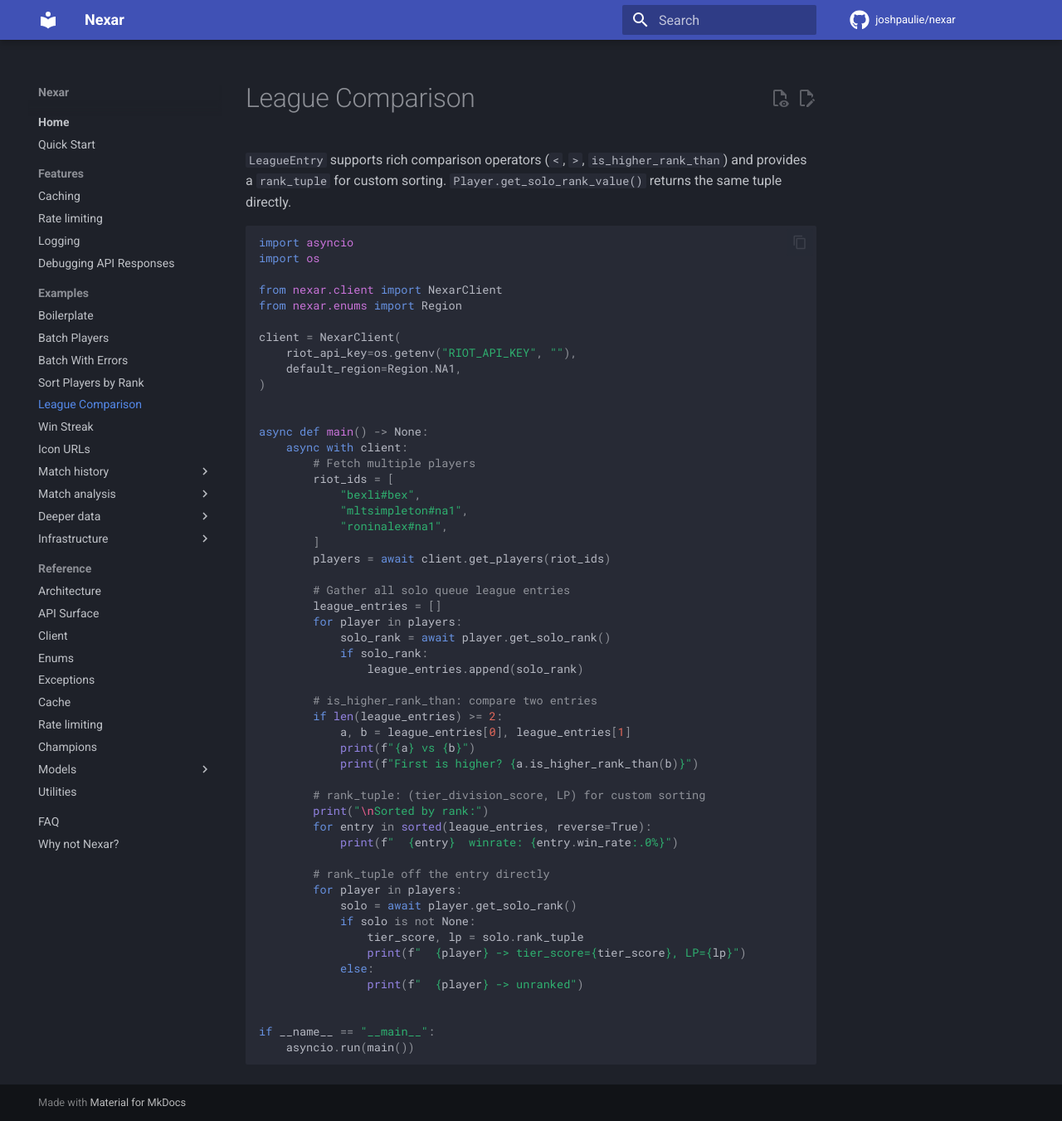
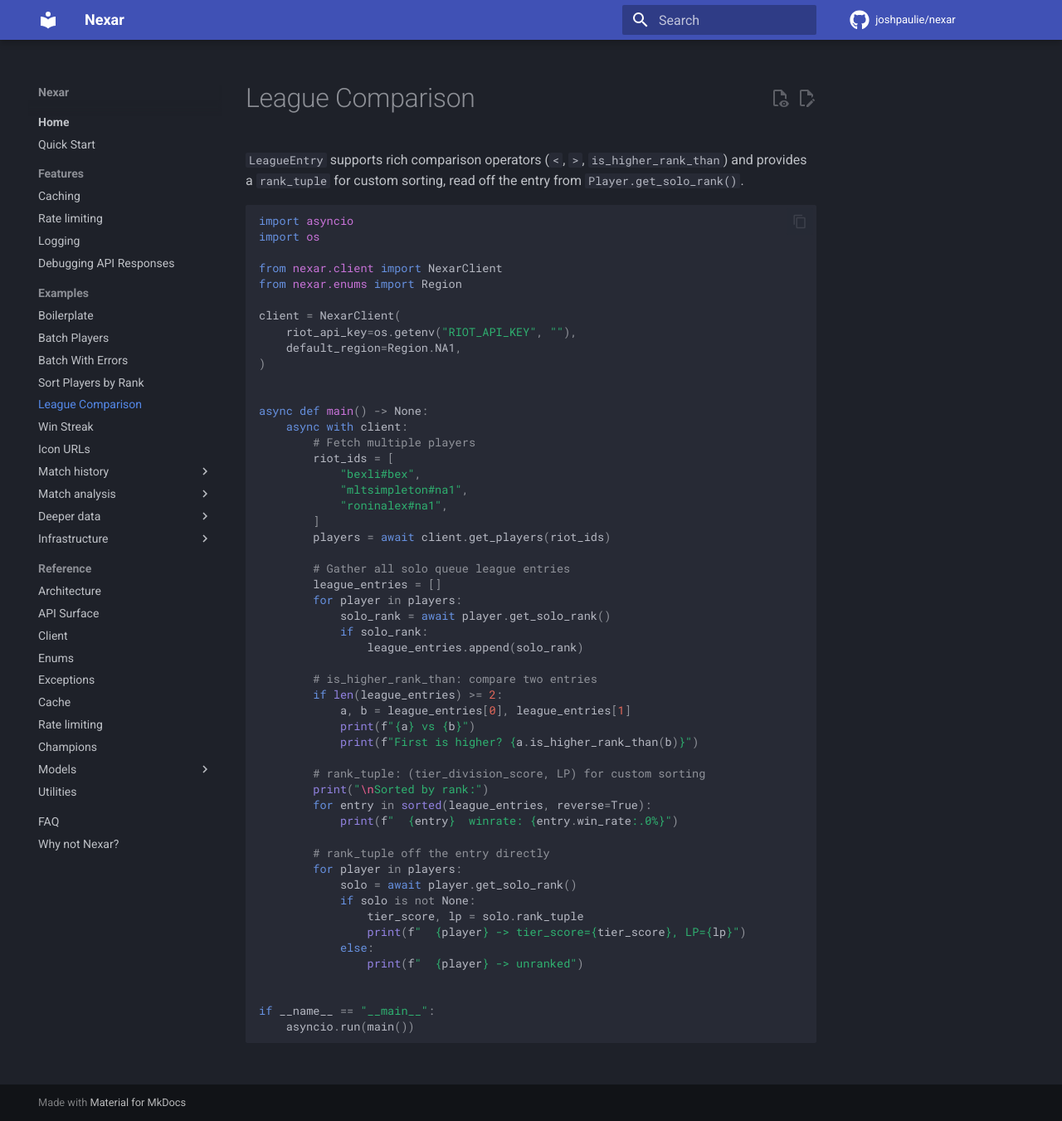
Before and after one commit to JoshPaulie/nexar, an MkDocs documentation site: the page built from docs/examples/league_comparison.md, in a window 1280 px wide and 1351 px high. Shown: the whole window at 83% size. Built offline with MkDocs 1.6.1 and Material for MkDocs 9.7.7, drawn with Linux system fonts in a browser that asks for light colours; comment, search, counter and statistics services are not loaded.

Commit message:
docs: point league comparison at rank_tuple off get_solo_rank

````diff
--- a/docs/examples/league_comparison.md
+++ b/docs/examples/league_comparison.md
@@ -1,6 +1,6 @@
 # League Comparison
 
-`LeagueEntry` supports rich comparison operators (`<`, `>`, `is_higher_rank_than`) and provides a `rank_tuple` for custom sorting. `Player.get_solo_rank_value()` returns the same tuple directly.
+`LeagueEntry` supports rich comparison operators (`<`, `>`, `is_higher_rank_than`) and provides a `rank_tuple` for custom sorting, read off the entry from `Player.get_solo_rank()`.
 
 ```py
 --8<-- "examples/league_comparison.py"
````
